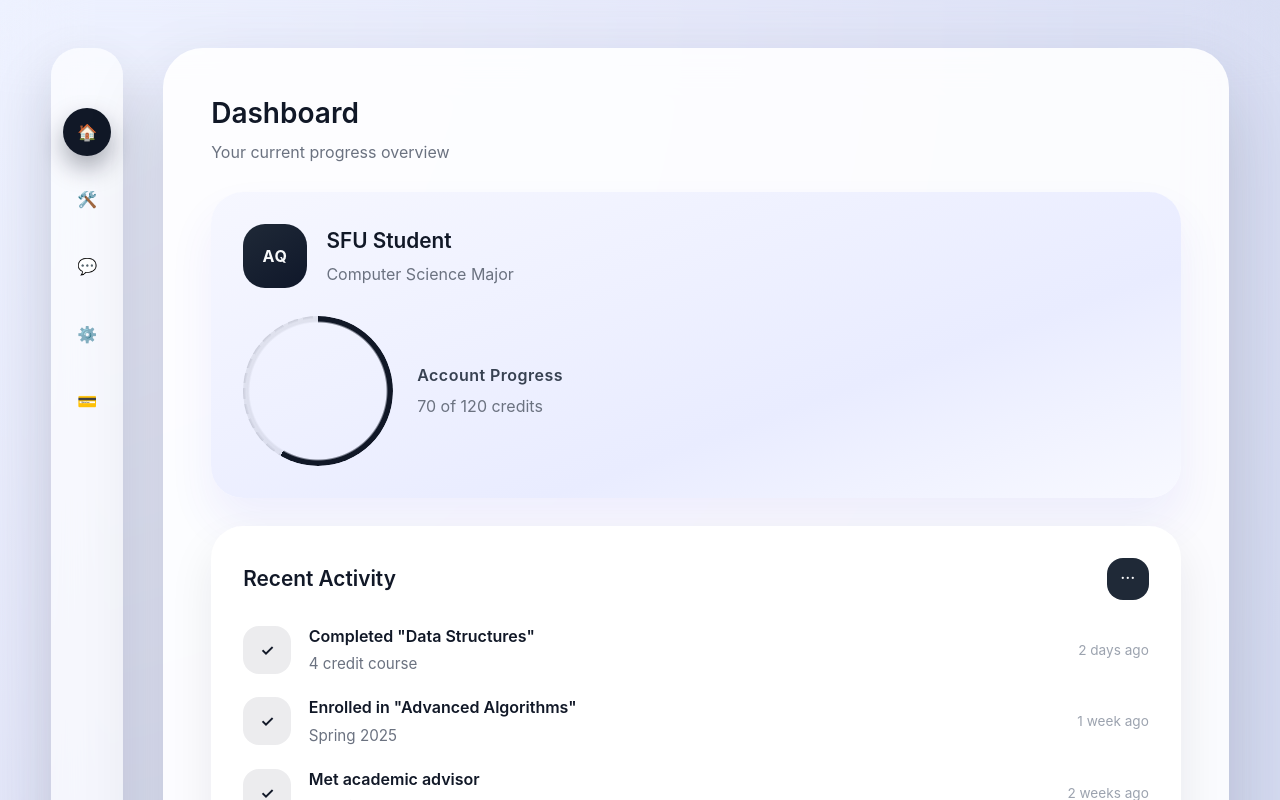
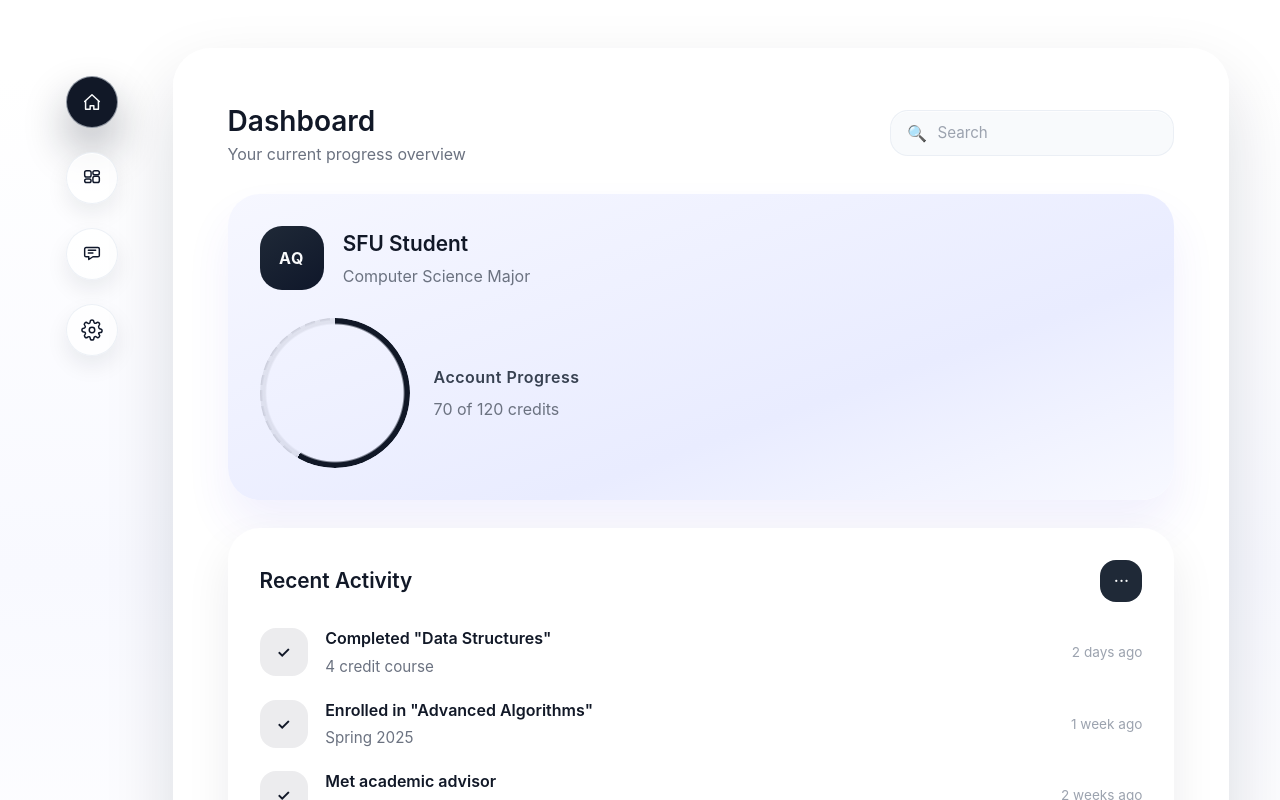
Before and after one commit to StormHacks-2025/ProjectCourseBuilder, a React app in the folder frontend/: page /dashboard in a window 1280 px wide. Shown: the top 800 px of the page. Built offline with nearby package versions, Linux system fonts and the light colour scheme; the HTML template or start-up script is replaced by a standard one.

Commit message:
Nav Bar and Search Bar

```diff
--- a/frontend/src/App.css
+++ b/frontend/src/App.css
@@ -1,6 +1,6 @@
 :root {
   font-family: 'Inter', -apple-system, BlinkMacSystemFont, 'Segoe UI', sans-serif;
-  background: radial-gradient(circle at top left, #eef2ff, #e4e7f9 45%, #d6dcf2 90%);
+  background: linear-gradient(135deg, #f3f5ff 0%, #e5e9fb 48%, #dfe4f8 100%);
   color: #0f172a;
 }
 
@@ -14,106 +14,111 @@ body {
   background: transparent;
 }
 
+.sr-only {
+  position: absolute;
+  width: 1px;
+  height: 1px;
+  padding: 0;
+  margin: -1px;
+  overflow: hidden;
+  clip: rect(0, 0, 0, 0);
+  white-space: nowrap;
+  border: 0;
+}
+
 #root {
   min-height: 100vh;
 }
 
 .dashboard-root {
+  position: relative;
+  min-height: 100vh;
+  padding: 0;
   display: flex;
+  align-items: stretch;
+  justify-content: stretch;
+}
+
+.dashboard-frame {
+  position: relative;
+  width: 100%;
   min-height: 100vh;
-  padding: 3rem 4vw;
+  display: flex;
+  align-items: stretch;
   gap: 2.5rem;
-  backdrop-filter: blur(40px);
+  padding: 3rem clamp(2rem, 4vw, 3.5rem);
+  background: linear-gradient(180deg, #ffffff 8%, #f8f9ff 60%, #ffffff 100%);
 }
 
 .sidebar {
-  width: 72px;
-  border-radius: 28px;
-  padding: 1.75rem 1.2rem;
-  background: rgba(255, 255, 255, 0.65);
-  box-shadow: 0 30px 60px rgba(15, 23, 42, 0.18);
+  width: 82px;
+  min-width: 82px;
   display: flex;
   flex-direction: column;
   align-items: center;
-  gap: 2.5rem;
-}
-
-.sidebar__brand {
-  font-weight: 700;
-  font-size: 1.1rem;
-  letter-spacing: 0.18rem;
-  color: #111827;
+  gap: 1.8rem;
+  padding: 1.5rem 0 1.25rem;
 }
 
 .sidebar__nav {
   display: flex;
   flex-direction: column;
   align-items: center;
-  gap: 1.2rem;
-  padding-top: 2rem;
+  gap: 1.5rem;
 }
 
-.sidebar__nav-link {
-   display: flex;
-  align-items: center;
-  justify-content: center;
-  width: 48px;
-  height: 48px;
-  border-radius: 50%;
-  background-color: transparent;
-  transition: all 0.3s ease;
-  border: 2px solid transparent;
+.sidebar__nav--primary {
+  margin-top: 0.25rem;
 }
 
-.sidebar__nav-link:hover {
-  background-color: rgba(0, 0, 0, 0.05);
+.sidebar__nav--secondary {
+  margin-top: auto;
 }
 
-.sidebar__nav-link span[aria-hidden] {
-  line-height: 1;
+.sidebar__nav-item {
+  display: grid;
+  place-items: center;
+  width: 52px;
+  height: 52px;
+  border-radius: 50%;
+  background: rgba(255, 255, 255, 0.72);
+  border: 1px solid rgba(226, 232, 240, 0.6);
+  box-shadow: inset 0 1px 0 rgba(255, 255, 255, 0.9),
+              0 10px 22px rgba(15, 23, 42, 0.08);
+  color: #0f172a;
+  text-decoration: none;
+  transition: transform 0.2s ease,
+              box-shadow 0.2s ease,
+              background 0.2s ease,
+              color 0.2s ease;
 }
 
-.sidebar__nav-label {
-  font-size: 0.6rem;
-  font-weight: 600;
-  letter-spacing: 0.08em;
-  text-transform: uppercase;
+.sidebar__nav-item:hover,
+.sidebar__nav-item:focus-visible {
+  background: rgba(17, 24, 39, 0.12);
+  transform: translateY(-3px);
+  box-shadow: 0 18px 32px rgba(15, 23, 42, 0.18);
 }
 
-.sidebar__nav-link:focus-visible {
-  background: rgba(17, 24, 39, 0.12);
-  transform: translateY(-2px);
-}
-
-.sidebar__nav-link--active {
+.sidebar__nav-item--active {
   background: #111827;
   color: #f9fafb;
-  box-shadow: 0 12px 24px rgba(17, 24, 39, 0.35);
+  box-shadow: 0 22px 44px rgba(17, 24, 39, 0.33);
 }
 
 .sidebar__icon {
-  width: 24px;
-  height: 24px;
-  object-fit: contain;
-  filter: invert(0);
+  width: 22px;
+  height: 22px;
+  display: block;
 }
 
-.sidebar__icon:hover,
-.sidebar__icon:focus-visible {
-  background: rgba(17, 24, 39, 0.08);
-  transform: translateY(-2px);
-}
-
-.sidebar__icon--active {
-  background: #111827;
-}
-
-.dashboard-surface {
+.dashboard-content {
   flex: 1;
-  background: rgba(255, 255, 255, 0.88);
-  border-radius: 40px;
-  padding: 2.75rem 3rem;
-  box-shadow: 0 40px 80px rgba(15, 23, 42, 0.18);
+  min-width: 0;
+  background: rgba(255, 255, 255, 0.96);
+  border-radius: 38px;
+  padding: 3.25rem 3.4rem;
+  box-shadow: 0 32px 70px rgba(15, 23, 42, 0.14);
   display: flex;
   flex-direction: column;
   gap: 2.5rem;
@@ -408,8 +413,9 @@ body {
 
 .dashboard-page__header {
   display: flex;
-  flex-direction: column;
-  gap: 0.35rem;
+  align-items: center;
+  justify-content: space-between;
+  gap: 1.5rem;
 }
 
 .dashboard-page__title {
@@ -424,6 +430,31 @@ body {
   color: #6b7280;
 }
 
+.dashboard-search {
+  display: flex;
+  align-items: center;
+  gap: 0.65rem;
+  padding: 0.65rem 1rem;
+  border-radius: 18px;
+  background: rgba(248, 250, 252, 0.95);
+  border: 1px solid rgba(226, 232, 240, 0.6);
+  box-shadow: inset 0 1px 0 rgba(255, 255, 255, 0.6);
+}
+
+.dashboard-search__icon {
+  font-size: 1rem;
+  color: #9ca3af;
+}
+
+.dashboard-search input {
+  border: none;
+  background: transparent;
+  outline: none;
+  font-size: 0.95rem;
+  color: #111827;
+  width: 220px;
+}
+
 .dashboard-page__content {
   display: flex;
   flex-direction: column;
@@ -432,19 +463,47 @@ body {
 
 @media (max-width: 1100px) {
   .dashboard-root {
+    padding: 0;
+  }
+
+  .dashboard-frame {
     flex-direction: column;
-    padding: 2rem;
+    gap: 2rem;
+    padding: 2.5rem clamp(1.5rem, 5vw, 2.5rem);
   }
 
   .sidebar {
+    width: 100%;
+    min-width: 0;
     flex-direction: row;
-    width: 100%;
     justify-content: space-between;
-    padding: 1.2rem 1.5rem;
+    padding: 1.6rem 2rem;
+    border-radius: 28px;
   }
 
   .sidebar__nav {
     flex-direction: row;
+    gap: 0.9rem;
+  }
+
+  .sidebar__nav-item {
+    width: 56px;
+    height: 56px;
+  }
+
+  .dashboard-search {
+    width: 100%;
+    padding: 0.55rem 0.85rem;
+  }
+
+  .dashboard-search input {
+    width: 100%;
+  }
+
+  .dashboard-content {
+    min-width: 0;
+    max-width: none;
+    padding: 2.75rem 2.25rem;
   }
 
   .dashboard-columns {
@@ -455,3 +514,30 @@ body {
     --ring-size: 132px;
   }
 }
+
+@media (max-width: 768px) {
+  .dashboard-root {
+    padding: 0;
+  }
+
+  .dashboard-frame {
+    padding: 2rem clamp(1rem, 6vw, 1.75rem);
+    gap: 1.5rem;
+  }
+
+  .sidebar {
+    padding: 1.2rem 1.5rem;
+    gap: 1.5rem;
+  }
+
+  .sidebar__nav-item {
+    width: 52px;
+    height: 52px;
+    font-size: 1.05rem;
+  }
+
+  .dashboard-content {
+    padding: 2.25rem 1.75rem;
+    border-radius: 38px;
+  }
+}
--- a/frontend/src/App.jsx
+++ b/frontend/src/App.jsx
@@ -1,43 +1,136 @@
 import { Outlet, NavLink } from 'react-router-dom';
 import './App.css';
 
-const navItems = [
-  { to: '/dashboard', icon: '🏠' },
-  { to: '/builder', icon: '🛠️' },
-  { to: '/community', icon: '💬' },
-  { to: '/settings', icon: '⚙️' },
-  { to: '/pricing', icon: '💳' },
+const navPrimary = [
+  { to: '/dashboard', label: 'Dashboard', Icon: HomeIcon },
+  { to: '/builder', label: 'Builder', Icon: LayoutIcon },
+  { to: '/community', label: 'Community', Icon: ChatIcon },
+  { to: '/settings', label: 'Settings', Icon: SettingsIcon },
 ];
+
+const navSecondary = [{ to: '/pricing', label: 'Pricing', Icon: ChartIcon }];
 
 export default function App() {
   return (
     <div className="dashboard-root">
+      <div className="dashboard-frame">
         <aside className="sidebar">
-        <nav className="sidebar__nav">
-          {navItems.map(({ to, label, icon }) => (
+
+          <nav className="sidebar__nav sidebar__nav--primary" aria-label="Primary">
+            {navPrimary.map(({ to, label, Icon }) => (
               <NavLink
                 key={to}
                 to={to}
                 className={({ isActive }) =>
                   [
-                  'sidebar__nav-link',
-                  isActive ? 'sidebar__nav-link--active' : undefined,
+                    'sidebar__nav-item',
+                    isActive ? 'sidebar__nav-item--active' : undefined,
                   ]
                     .filter(Boolean)
                     .join(' ')
                 }
-              title={label}
+                aria-label={label}
               >
-              <span aria-hidden>{icon}</span>
-              <span className="sidebar__nav-label">{label}</span>
+                <Icon className="sidebar__icon" />
+                <span className="sr-only">{label}</span>
+              </NavLink>
+            ))}
+          </nav>
+
+          <nav className="sidebar__nav sidebar__nav--secondary" aria-label="Secondary">
+            {navSecondary.map(({ to, label, Icon }) => (
+              <NavLink
+                key={to}
+                to={to}
+                className={({ isActive }) =>
+                  [
+                    'sidebar__nav-item',
+                    isActive ? 'sidebar__nav-item--active' : undefined,
+                  ]
+                    .filter(Boolean)
+                    .join(' ')
+                }
+                aria-label={label}
+              >
+                <Icon className="sidebar__icon" />
+                <span className="sr-only">{label}</span>
               </NavLink>
             ))}
           </nav>
         </aside>
 
-      <main className="dashboard-surface">
+        <main className="dashboard-content">
           <Outlet />
         </main>
       </div>
+    </div>
   );
 }
+
+function IconWrapper({ children, className }) {
+  return (
+    <svg
+      className={className}
+      width="22"
+      height="22"
+      viewBox="0 0 24 24"
+      fill="none"
+      stroke="currentColor"
+      strokeWidth="1.6"
+      strokeLinecap="round"
+      strokeLinejoin="round"
+    >
+      {children}
+    </svg>
+  );
+}
+
+function HomeIcon({ className }) {
+  return (
+    <IconWrapper className={className}>
+      <path d="M4 11.5 12 4l8 7.5" />
+      <path d="M19 10.9V20h-5v-4H10v4H5v-9.1" />
+    </IconWrapper>
+  );
+}
+
+function LayoutIcon({ className }) {
+  return (
+    <IconWrapper className={className}>
+      <rect x="4" y="4" width="7" height="7" rx="2" />
+      <rect x="13" y="4" width="7" height="4.5" rx="2" />
+      <rect x="13" y="10" width="7" height="7" rx="2" />
+      <rect x="4" y="13" width="7" height="4" rx="2" />
+    </IconWrapper>
+  );
+}
+
+function ChatIcon({ className }) {
+  return (
+    <IconWrapper className={className}>
+      <path d="M5.5 5h13a1.5 1.5 0 0 1 1.5 1.5v7a1.5 1.5 0 0 1-1.5 1.5H13l-4.5 3v-3H5.5A1.5 1.5 0 0 1 4 13.5v-7A1.5 1.5 0 0 1 5.5 5Z" />
+      <path d="M8 8h8" />
+      <path d="M8 11h5" />
+    </IconWrapper>
+  );
+}
+
+function ChartIcon({ className }) {
+  return (
+    <IconWrapper className={className}>
+      <path d="M5 19V10" />
+      <path d="M10 19V5" />
+      <path d="M15 19v-6" />
+      <path d="M20 19v-9" />
+    </IconWrapper>
+  );
+}
+
+function SettingsIcon({ className }) {
+  return (
+    <IconWrapper className={className}>
+      <circle cx="12" cy="12" r="3" />
+      <path d="M19.4 15a1.65 1.65 0 0 0 .33 1.82l.06.06a2 2 0 0 1-2.83 2.83l-.06-.06a1.65 1.65 0 0 0-1.82-.33 1.65 1.65 0 0 0-1 1.51V21a2 2 0 0 1-4 0v-.09a1.65 1.65 0 0 0-1-1.51 1.65 1.65 0 0 0-1.82.33l-.06.06a2 2 0 0 1-2.83-2.83l.06-.06a1.65 1.65 0 0 0 .33-1.82 1.65 1.65 0 0 0-1.51-1H3a2 2 0 0 1 0-4h.09a1.65 1.65 0 0 0 1.51-1 1.65 1.65 0 0 0-.33-1.82l-.06-.06a2 2 0 0 1 2.83-2.83l.06.06a1.65 1.65 0 0 0 1.82.33H9a1.65 1.65 0 0 0 1-1.51V3a2 2 0 0 1 4 0v.09a1.65 1.65 0 0 0 1 1.51 1.65 1.65 0 0 0 1.82-.33l.06-.06a2 2 0 0 1 2.83 2.83l-.06.06a1.65 1.65 0 0 0-.33 1.82V9c0 .7.41 1.34 1.05 1.63.32.14.67.21 1.03.21H21a2 2 0 0 1 0 4h-.09a1.65 1.65 0 0 0-1.51 1Z" />
+    </IconWrapper>
+  );
+}
--- a/frontend/src/pages/Dashboard.jsx
+++ b/frontend/src/pages/Dashboard.jsx
@@ -5,8 +5,20 @@ export default function Dashboard() {
   return (
     <div className="dashboard-page">
       <header className="dashboard-page__header">
-        <h1 className="dashboard-page__title">Dashboard</h1>
-        <p className="dashboard-page__subtitle">Your current progress overview</p>
+        <div>
+          <h1 className="dashboard-page__title">Dashboard</h1>
+          <p className="dashboard-page__subtitle">Your current progress overview</p>
+        </div>
+
+        <form className="dashboard-search" role="search">
+          <span className="dashboard-search__icon" aria-hidden>🔍</span>
+          <input
+            type="search"
+            name="dashboard-search"
+            placeholder="Search"
+            aria-label="Search"
+          />
+        </form>
       </header>
 
       <div className="dashboard-page__content">
```
Lines whose indentation alone changed are shown as unchanged.
